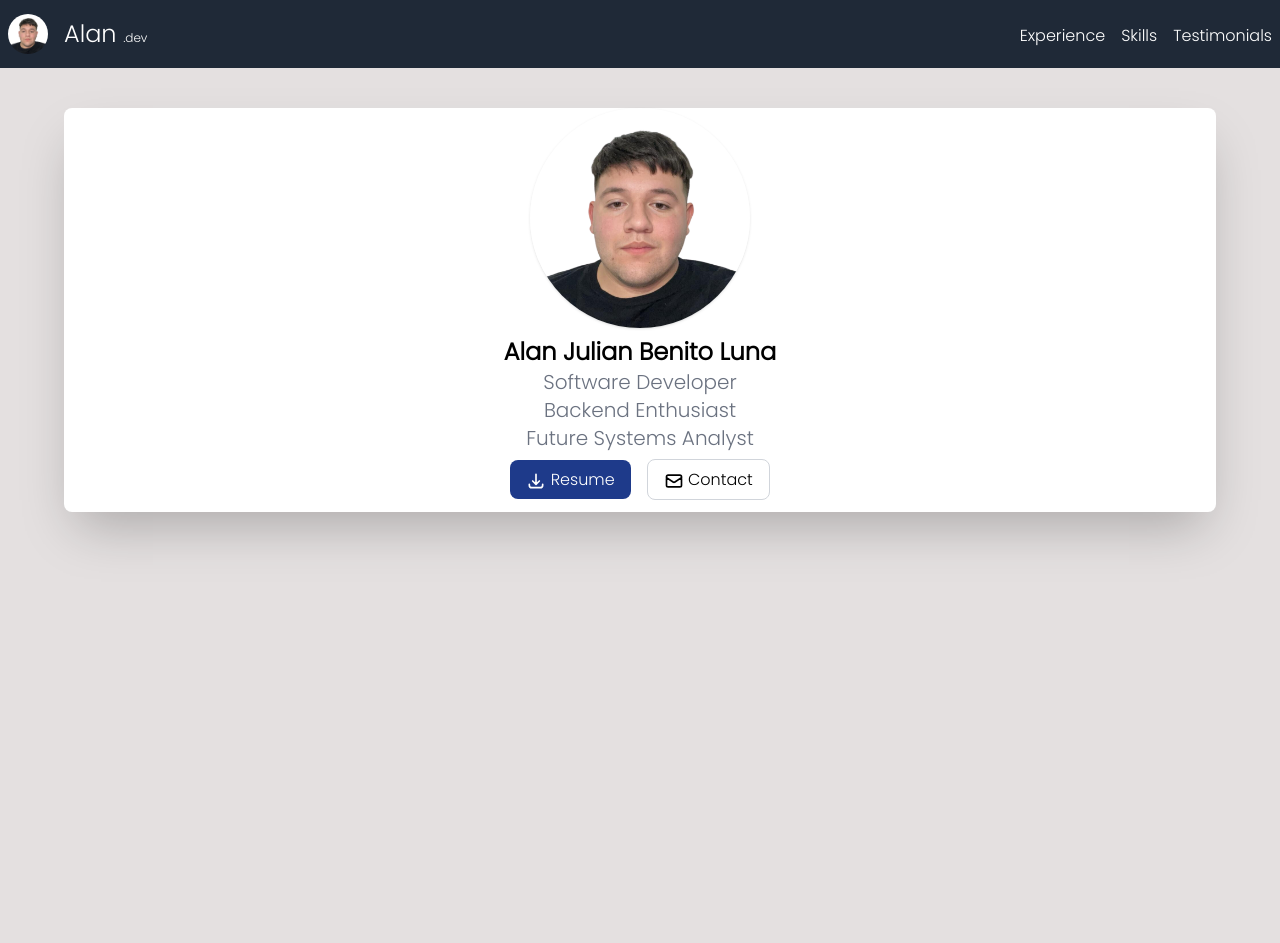
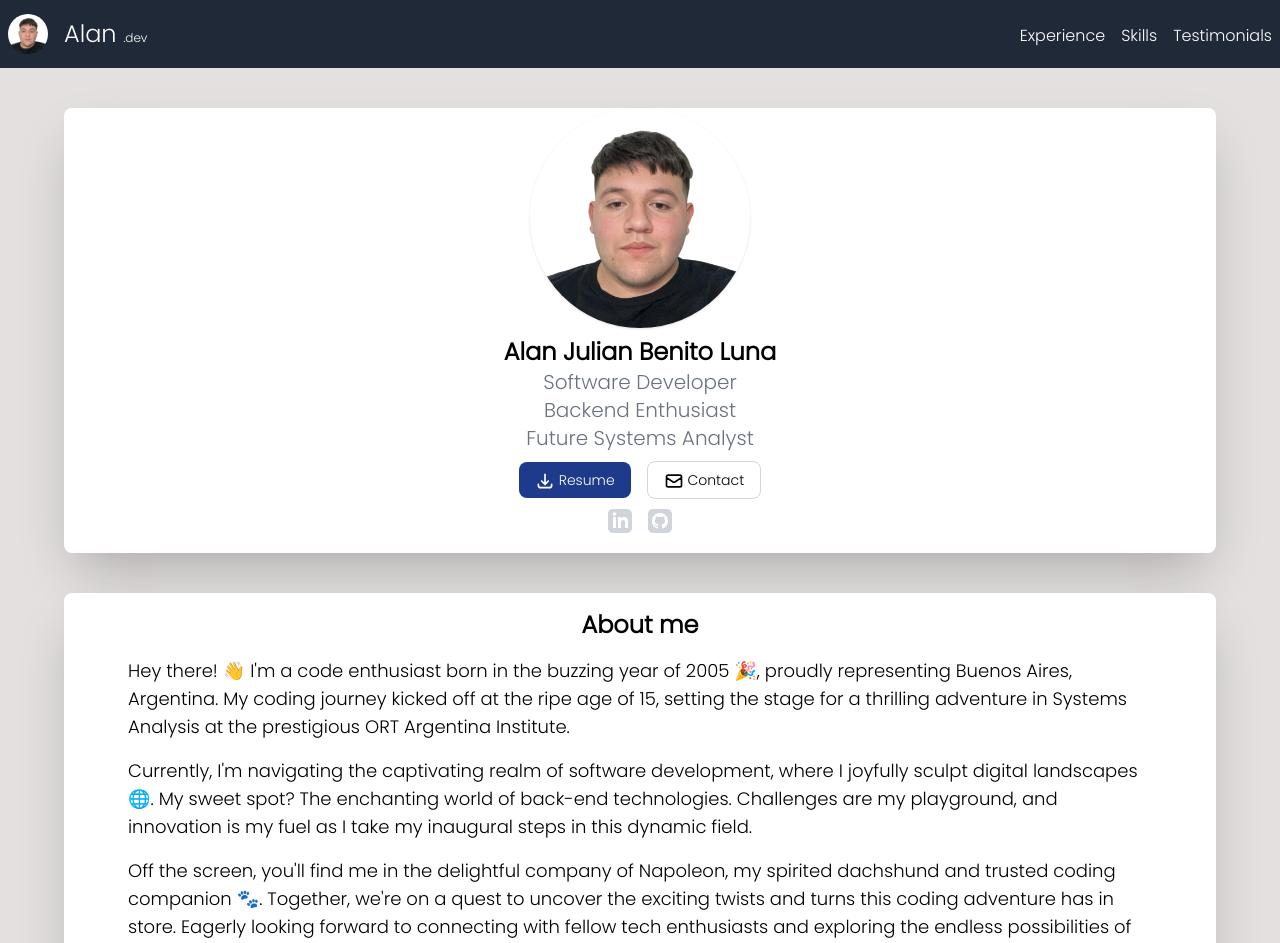
Before and after one commit to AlanLuna-00/alan.dev, a Next.js app: page / in a window 1280 px wide. Shown: the top 943 px of the page. Before the commit the page ends 800 px from the top, so only its background shows below. Built offline with nearby package versions, Linux system fonts and the light colour scheme.

Commit message:
added information text

```diff
--- /dev/null
+++ b/src/components/Home/AboutText/AboutText.tsx
@@ -0,0 +1,35 @@
+const AboutText = () => {
+  return (
+    <>
+      <h2 className="text-center pt-4 text-lg md:text-xl lg:text-2xl font-bold mb-4">
+        About me
+      </h2>
+      <div className="text-left px-6 md:px-12 lg:px-16 pb-4 mb-4">
+        <p className="text-sm md:text-base lg:text-lg mb-4">
+          Hey there! 👋 I&apos;m a code enthusiast born in the buzzing year of
+          2005 🎉, proudly representing Buenos Aires, Argentina. My coding
+          journey kicked off at the ripe age of 15, setting the stage for a
+          thrilling adventure in Systems Analysis at the prestigious ORT
+          Argentina Institute.
+        </p>
+        <p className="text-sm md:text-base lg:text-lg mb-4">
+          Currently, I&apos;m navigating the captivating realm of software
+          development, where I joyfully sculpt digital landscapes 🌐. My sweet
+          spot? The enchanting world of back-end technologies. Challenges are my
+          playground, and innovation is my fuel as I take my inaugural steps in
+          this dynamic field.
+        </p>
+        <p className="text-sm md:text-base lg:text-lg">
+          Off the screen, you&apos;ll find me in the delightful company of
+          Napoleon, my spirited dachshund and trusted coding companion 🐾.
+          Together, we&apos;re on a quest to uncover the exciting twists and
+          turns this coding adventure has in store. Eagerly looking forward to
+          connecting with fellow tech enthusiasts and exploring the endless
+          possibilities of the digital realm! 🚀
+        </p>
+      </div>
+    </>
+  );
+};
+
+export default AboutText;
--- a/src/components/Home/AbouteMe/AboutMe.tsx
+++ b/src/components/Home/AbouteMe/AboutMe.tsx
@@ -1,6 +1,6 @@
 import Image from "next/image";
 import Alan from "@/assets/Alan.png";
-import Contact from "../Contact/Contact";
+import Contact from "./Contact/Contact";
 
 const AbouteMe = () => {
   return (
--- a/src/components/Home/Contact/Contact.tsx
+++ b/src/components/Home/AbouteMe/Contact/Contact.tsx
@@ -1,6 +1,7 @@
 import React from "react";
 import Link from "next/link";
 import { DownloadIcon, MailIcon } from "@heroicons/react/outline";
+import SocialLinks from "./SocialLinks";
 
 const Contact = () => {
   return (
@@ -11,7 +12,7 @@ const Contact = () => {
         download="AlanLunaCV"
         target="_blank"
         rel="noopener noreferrer"
-        className="bg-blue-900 text-white px-4 py-2 rounded-lg hover:bg-blue-800 transition duration-300"
+        className="bg-blue-900 text-white px-4 py-2 rounded-lg hover:bg-blue-800 transition duration-300 text-sm"
       >
         <DownloadIcon className="h-5 w-5 inline-block" /> Resume
       </Link>
@@ -19,11 +20,13 @@ const Contact = () => {
       {/* Button contact */}
       <Link
         href="mailto:alan.luna.desarrollo@gmail.com"
-        className="bg-white text-black px-4 py-2 rounded-lg border border-gray-300 hover:bg-gray-200 transition duration-300 ml-4"
+        className="bg-white text-black px-4 py-2 rounded-lg border border-gray-300 hover:bg-gray-200 transition duration-300 ml-4 text-sm"
       >
         <MailIcon className="h-5 w-5 inline-block" /> Contact
       </Link>
-      <div>{/* linkedIn link and github link and icons */}</div>
+      <div className="socialIcons mt-4">
+        <SocialLinks />
+      </div>
     </div>
   );
 };
--- /dev/null
+++ b/src/components/Home/AbouteMe/Contact/SocialLinks.tsx
@@ -0,0 +1,34 @@
+const SocialLinks = () => {
+  return (
+    <>
+      <a
+        href="https://www.linkedin.com/in/alan-luna-developer/"
+        target="_blank"
+        rel="noopener noreferrer"
+      >
+        <svg
+          xmlns="http://www.w3.org/2000/svg"
+          width="24"
+          height="24"
+          viewBox="0 0 24 24"
+          className="inline-block h-6 w-6 fill-current text-gray-300 hover:text-gray-600 transition duration-300"
+        >
+          <path d="M19 0h-14c-2.761 0-5 2.239-5 5v14c0 2.761 2.239 5 5 5h14c2.762 0 5-2.239 5-5v-14c0-2.761-2.238-5-5-5zm-11 19h-3v-11h3v11zm-1.5-12.268c-.966 0-1.75-.79-1.75-1.764s.784-1.764 1.75-1.764 1.75.79 1.75 1.764-.783 1.764-1.75 1.764zm13.5 12.268h-3v-5.604c0-3.368-4-3.113-4 0v5.604h-3v-11h3v1.765c1.396-2.586 7-2.777 7 2.476v6.759z" />
+        </svg>
+      </a>
+      <a href="" target="_blank" rel="noopener noreferrer">
+        <svg
+          xmlns="http://www.w3.org/2000/svg"
+          width="24"
+          height="24"
+          viewBox="0 0 24 24"
+          className="inline-block h-6 w-6 fill-current text-gray-300 hover:text-gray-600 transition duration-300 ml-4"
+        >
+          <path d="M19 0h-14c-2.761 0-5 2.239-5 5v14c0 2.761 2.239 5 5 5h14c2.762 0 5-2.239 5-5v-14c0-2.761-2.238-5-5-5zm-4.466 19.59c-.405.078-.534-.171-.534-.384v-2.195c0-.747-.262-1.233-.55-1.481 1.782-.198 3.654-.875 3.654-3.947 0-.874-.312-1.588-.823-2.147.082-.202.356-1.016-.079-2.117 0 0-.671-.215-2.198.82-.64-.18-1.324-.267-2.004-.271-.68.003-1.364.091-2.003.269-1.528-1.035-2.2-.82-2.2-.82-.434 1.102-.16 1.915-.077 2.118-.512.56-.824 1.273-.824 2.147 0 3.064 1.867 3.751 3.645 3.954-.229.2-.436.552-.508 1.07-.457.204-1.614.557-2.328-.666 0 0-.423-.768-1.227-.825 0 0-.78-.01-.055.487 0 0 .525.246.889 1.17 0 0 .463 1.428 2.688.944v1.489c0 .211-.129.459-.528.385-3.18-1.057-5.472-4.056-5.472-7.59 0-4.419 3.582-8 8-8s8 3.581 8 8c0 3.533-2.289 6.531-5.466 7.59z" />
+        </svg>
+      </a>
+    </>
+  );
+};
+
+export default SocialLinks;
--- a/src/components/Home/Home.tsx
+++ b/src/components/Home/Home.tsx
@@ -1,10 +1,15 @@
 import AbouteMe from "./AbouteMe/AboutMe";
-import Contact from "./Contact/Contact";
+import AboutText from "./AboutText/AboutText";
 const Information = () => {
   return (
-    <div className="max-w-6xl mx-auto bg-white mt-10 rounded-lg shadow-2xl">
-      <AbouteMe />
-    </div>
+    <>
+      <div className="max-w-6xl mx-auto bg-white mt-10 rounded-lg shadow-2xl">
+        <AbouteMe />
+      </div>
+      <div className="max-w-6xl mx-auto bg-white mt-10 rounded-lg shadow-2xl">
+        <AboutText />
+      </div>
+    </>
   );
 };
 
```
